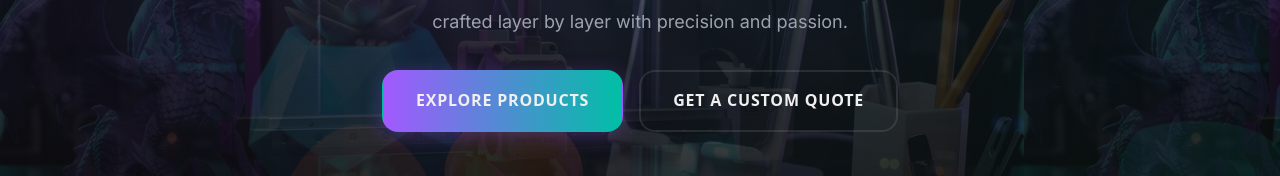
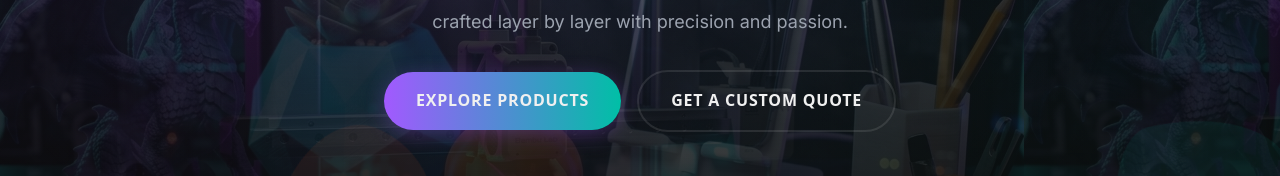
Before and after one commit to ShubhamManeSM/meltedmodulus, a React (Vite) app: page / in a window 1280 px wide. Shown: the part 382-558 px from the top of the page. Built offline with nearby package versions, Linux system fonts and the light colour scheme.

Commit message:
style: convert all buttons to perfectly rounded pill shapes

```diff
--- a/src/styles/components.css
+++ b/src/styles/components.css
@@ -15,8 +15,8 @@
   font-weight: var(--fw-semibold);
   letter-spacing: var(--ls-wide);
   text-transform: uppercase;
-  border-radius: var(--radius-lg);
-  border: 2px solid transparent;
+  border-radius: var(--radius-full);
+  border: none;
   cursor: pointer;
   transition: var(--transition-base);
   position: relative;
@@ -57,7 +57,7 @@
 .btn-secondary {
   background: transparent;
   color: var(--clr-text-primary);
-  border-color: var(--clr-glass-border);
+  border: 2px solid var(--clr-glass-border);
   backdrop-filter: blur(8px);
 }
 
```
